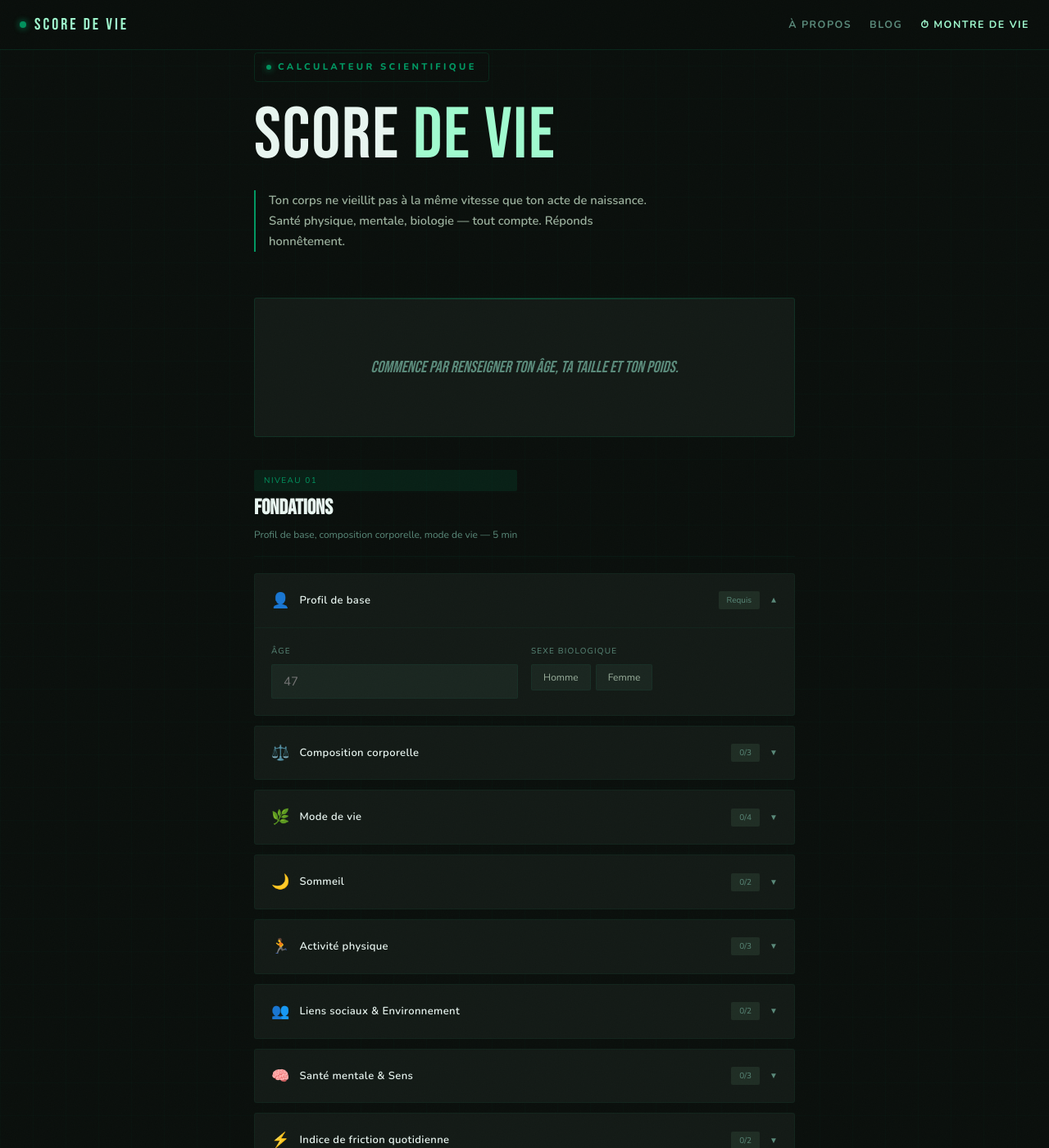
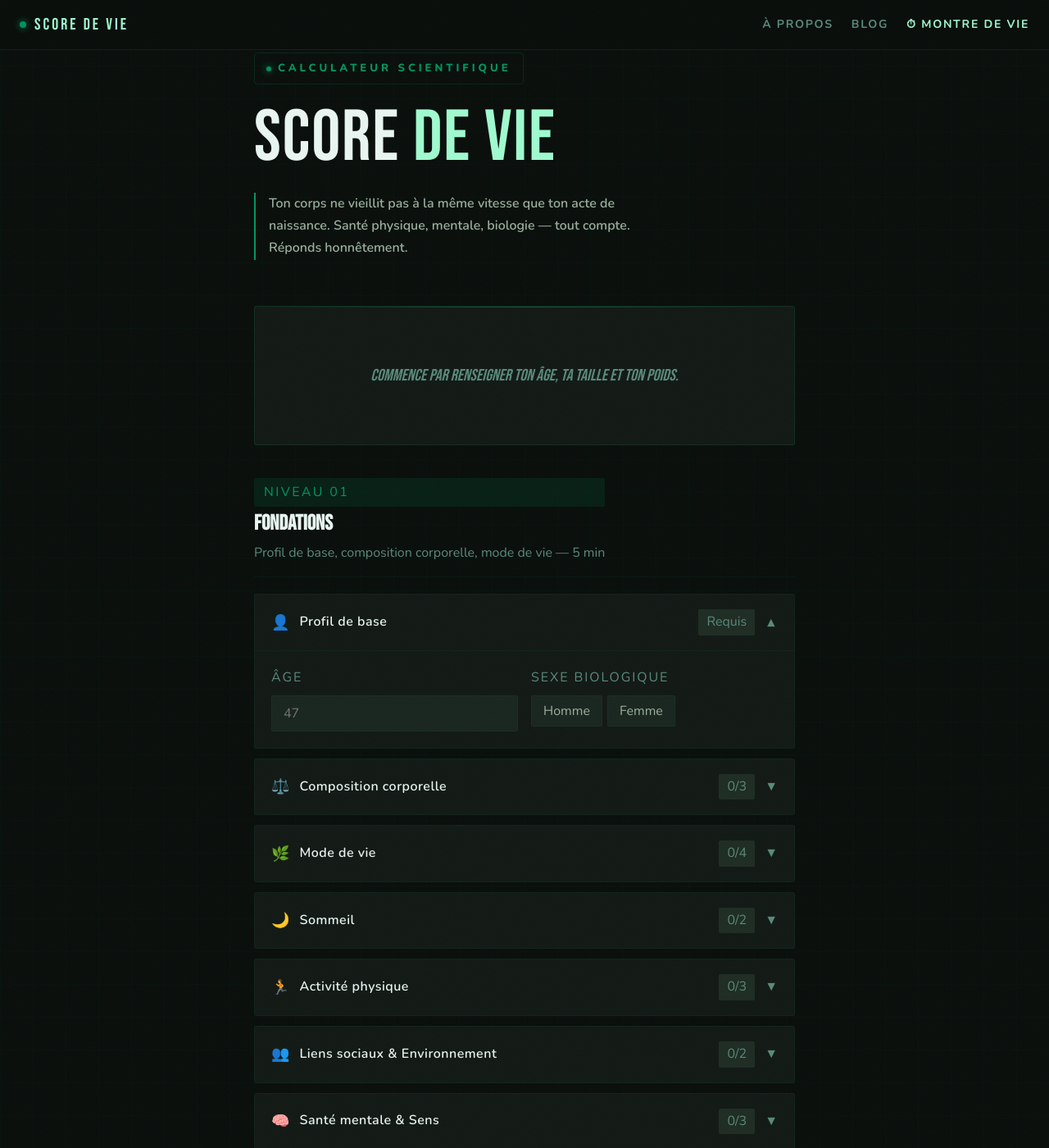
Before and after one commit to SebRunNature/memento-mori, a Jekyll site: the page score/index.html, which Jekyll copies as it is, in a window 1280 px wide and 1400 px high. Shown: the whole window at 82% size. Built offline with Jekyll 4.4.1, drawn with Linux system fonts in a browser that asks for light colours.

Commit message:
Update index.html

```diff
--- a/score/index.html
+++ b/score/index.html
@@ -38,7 +38,7 @@ body {
   background: var(--bg);
   color: var(--ink);
   font-family: 'Nunito', sans-serif;
-  font-size: 15px;
+  font-size: 16px;
   line-height: 1.6;
   min-height: 100vh;
   overflow-x: hidden;
@@ -119,7 +119,7 @@ nav {
 }
 .nav-link {
   font-family: 'Nunito', sans-serif;
-  font-size: 0.78rem;
+  font-size: 0.88rem;
   font-weight: 700;
   letter-spacing: 0.12em;
   text-transform: uppercase;
@@ -131,7 +131,7 @@ nav {
 @media (max-width: 560px) {
   nav { padding: 12px 16px; }
   .nav-right { gap: 14px; }
-  .nav-link { font-size: 0.7rem; letter-spacing: 0.08em; }
+  .nav-link { font-size: 0.82rem; letter-spacing: 0.08em; }
   /* On masque "À propos" et "Blog" sur très petit écran, on garde Montre de Vie */
   .nav-link.nav-secondary { display: none; }
 }
@@ -143,7 +143,7 @@ nav {
   align-items: center;
   gap: 8px;
   font-family: 'Nunito', sans-serif;
-  font-size: 0.7rem;
+  font-size: 0.82rem;
   font-weight: 800;
   letter-spacing: 0.3em;
   text-transform: uppercase;
@@ -183,7 +183,7 @@ nav {
 }
 .hero-sub {
   font-family: 'Nunito', sans-serif;
-  font-size: 0.92rem;
+  font-size: 1rem;
   font-weight: 600;
   color: var(--ink2);
   max-width: 480px;
@@ -238,7 +238,7 @@ nav {
 
 .age-label {
   font-family: 'Nunito', sans-serif;
-  font-size: 9px;
+  font-size: 16px;
   letter-spacing: 0.2em;
   text-transform: uppercase;
   color: var(--ink3);
@@ -270,7 +270,7 @@ nav {
 }
 .result-meta-label {
   font-family: 'Nunito', sans-serif;
-  font-size: 9px;
+  font-size: 16px;
   letter-spacing: 0.15em;
   text-transform: uppercase;
   color: var(--ink3);
@@ -308,7 +308,7 @@ nav {
   gap: 12px;
 }
 .fbar-label {
-  font-size: 11px;
+  font-size: 16px;
   color: var(--ink3);
   width: 120px;
   flex-shrink: 0;
@@ -328,7 +328,7 @@ nav {
 }
 .fbar-val {
   font-family: 'Nunito', sans-serif;
-  font-size: 10px;
+  font-size: 16px;
   width: 48px;
   text-align: right;
   flex-shrink: 0;
@@ -348,7 +348,7 @@ nav {
 }
 .level-num {
   font-family: 'Nunito', sans-serif;
-  font-size: 10px;
+  font-size: 16px;
   letter-spacing: 0.15em;
   color: var(--green);
   background: var(--green-dim);
@@ -362,7 +362,7 @@ nav {
   color: var(--ink);
 }
 .level-desc {
-  font-size: 12px;
+  font-size: 16px;
   color: var(--ink3);
   margin-top: 2px;
 }
@@ -397,7 +397,7 @@ nav {
 }
 .qcard-icon { font-size: 18px; }
 .qcard-name {
-  font-size: 13px;
+  font-size: 16px;
   font-weight: 600;
   letter-spacing: 0.03em;
   color: var(--ink);
@@ -406,7 +406,7 @@ nav {
 
 .qcard-badge {
   font-family: 'Nunito', sans-serif;
-  font-size: 10px;
+  font-size: 16px;
   padding: 3px 10px;
   border-radius: 2px;
   background: var(--surface3);
@@ -418,7 +418,7 @@ nav {
   color: var(--green);
 }
 .qcard-chevron {
-  font-size: 10px;
+  font-size: 16px;
   color: var(--ink3);
   transition: transform 0.2s;
 }
@@ -444,14 +444,14 @@ nav {
 .field-label {
   display: block;
   font-family: 'Nunito', sans-serif;
-  font-size: 10px;
+  font-size: 16px;
   letter-spacing: 0.12em;
   text-transform: uppercase;
   color: var(--ink3);
   margin-bottom: 8px;
 }
 .field-hint {
-  font-size: 11px;
+  font-size: 16px;
   color: var(--ink3);
   margin-top: 6px;
   line-height: 1.5;
@@ -465,7 +465,7 @@ input[type="number"] {
   border-radius: 2px;
   padding: 10px 14px;
   font-family: 'Nunito', sans-serif;
-  font-size: 15px;
+  font-size: 16px;
   color: var(--ink);
   outline: none;
   transition: border-color 0.15s;
@@ -483,7 +483,7 @@ input[type="number"]:focus { border-color: var(--green); }
   border-radius: 2px;
   padding: 7px 14px;
   font-family: 'Nunito', sans-serif;
-  font-size: 12px;
+  font-size: 16px;
   color: var(--ink2);
   cursor: pointer;
   transition: all 0.12s;
@@ -525,7 +525,7 @@ input[type="number"]:focus { border-color: var(--green); }
   transition: color 0.3s;
 }
 .imc-cat {
-  font-size: 11px;
+  font-size: 16px;
   color: var(--ink3);
   transition: color 0.3s;
 }
@@ -547,7 +547,7 @@ input[type="number"]:focus { border-color: var(--green); }
 }
 .grip-accordion-title {
   font-family: 'Nunito', sans-serif;
-  font-size: 10px;
+  font-size: 16px;
   letter-spacing: 0.1em;
   color: var(--green);
 }
@@ -564,13 +564,13 @@ input[type="number"]:focus { border-color: var(--green); }
   gap: 10px;
   align-items: flex-start;
   margin-bottom: 8px;
-  font-size: 12px;
+  font-size: 16px;
   color: var(--ink2);
   line-height: 1.5;
 }
 .grip-step-n {
   font-family: 'Nunito', sans-serif;
-  font-size: 10px;
+  font-size: 16px;
   color: var(--green);
   background: var(--green-dim);
   padding: 1px 6px;
@@ -579,7 +579,7 @@ input[type="number"]:focus { border-color: var(--green); }
   margin-top: 2px;
 }
 .grip-warning {
-  font-size: 11px;
+  font-size: 16px;
   color: var(--ink3);
   font-style: italic;
   margin-bottom: 12px;
@@ -593,9 +593,9 @@ input[type="number"]:focus { border-color: var(--green); }
   padding: 7px 10px;
   background: var(--surface3);
   border-radius: 2px;
-  font-size: 11px;
-}
-.grip-th-label { color: var(--ink3); font-size: 10px; margin-bottom: 2px; font-family: 'Nunito', sans-serif; letter-spacing: 0.08em; }
+  font-size: 16px;
+}
+.grip-th-label { color: var(--ink3); font-size: 16px; margin-bottom: 2px; font-family: 'Nunito', sans-serif; letter-spacing: 0.08em; }
 .grip-th-val { color: var(--ink2); }
 
 /* SEPARATOR */
@@ -618,7 +618,7 @@ input[type="number"]:focus { border-color: var(--green); }
   padding: 18px 24px;
   font-family: 'Nunito', sans-serif;
   font-weight: 700;
-  font-size: 14px;
+  font-size: 16px;
   letter-spacing: 0.1em;
   text-transform: uppercase;
   cursor: pointer;
@@ -642,7 +642,7 @@ input[type="number"]:focus { border-color: var(--green); }
 .save-confirm {
   text-align: center;
   font-family: 'Nunito', sans-serif;
-  font-size: 11px;
+  font-size: 16px;
   color: var(--green);
   margin-top: 10px;
   height: 16px;
@@ -665,7 +665,7 @@ input[type="number"]:focus { border-color: var(--green); }
   color: var(--ink);
 }
 .history-empty {
-  font-size: 13px;
+  font-size: 16px;
   color: var(--ink3);
   font-style: italic;
 }
@@ -683,14 +683,14 @@ input[type="number"]:focus { border-color: var(--green); }
 .hrow:hover { border-color: var(--border); }
 .hrow-date {
   font-family: 'Nunito', sans-serif;
-  font-size: 10px;
+  font-size: 16px;
   color: var(--ink3);
   min-width: 72px;
 }
-.hrow-summary { flex: 1; font-size: 13px; color: var(--ink2); }
+.hrow-summary { flex: 1; font-size: 16px; color: var(--ink2); }
 .hrow-delta {
   font-family: 'Nunito', sans-serif;
-  font-size: 12px;
+  font-size: 16px;
   font-weight: 700;
 }
 .hrow-delta.good { color: var(--green); }
@@ -715,7 +715,7 @@ input[type="number"]:focus { border-color: var(--green); }
   background: radial-gradient(ellipse at 50% 0%, rgba(0,152,98,0.08) 0%, transparent 60%);
 }
 .montre-cta p {
-  font-size: 13px;
+  font-size: 16px;
   color: var(--ink2);
   line-height: 1.7;
   margin-bottom: 20px;
@@ -727,7 +727,7 @@ input[type="number"]:focus { border-color: var(--green); }
   color: var(--green);
   border: 1px solid var(--green);
   font-family: 'Nunito', sans-serif;
-  font-size: 12px;
+  font-size: 16px;
   letter-spacing: 0.15em;
   text-transform: uppercase;
   padding: 12px 24px;
@@ -744,7 +744,7 @@ input[type="number"]:focus { border-color: var(--green); }
 /* ─── OPTIONAL BADGE ─── */
 .optional-tag {
   font-family: 'Nunito', sans-serif;
-  font-size: 9px;
+  font-size: 16px;
   letter-spacing: 0.15em;
   text-transform: uppercase;
   color: var(--ink3);
@@ -757,7 +757,7 @@ input[type="number"]:focus { border-color: var(--green); }
 
 /* ─── DISCLAIMER ─── */
 .disclaimer {
-  font-size: 11px;
+  font-size: 16px;
   color: var(--ink3);
   text-align: center;
   margin-top: 16px;
@@ -783,7 +783,7 @@ input[type="number"]:focus { border-color: var(--green); }
 .score-live.visible { display: flex; }
 .score-live-label {
   font-family: 'Nunito', sans-serif;
-  font-size: 10px;
+  font-size: 16px;
   letter-spacing: 0.15em;
   text-transform: uppercase;
   color: var(--ink3);
@@ -803,10 +803,10 @@ input[type="number"]:focus { border-color: var(--green); }
 .score-live-num.younger { color: var(--green); }
 .score-live-num.older { color: var(--red); }
 .score-live-num.same { color: var(--ink); }
-.score-live-sep { font-size: 14px; color: var(--ink3); font-style: italic; font-family: 'Bebas Neue', sans-serif; }
+.score-live-sep { font-size: 16px; color: var(--ink3); font-style: italic; font-family: 'Bebas Neue', sans-serif; }
 .score-live-delta {
   font-family: 'Nunito', sans-serif;
-  font-size: 11px;
+  font-size: 16px;
   padding: 3px 10px;
   border-radius: 2px;
   font-weight: 700;
@@ -815,7 +815,7 @@ input[type="number"]:focus { border-color: var(--green); }
 .score-live-delta.neg { background: var(--red-dim); color: var(--red); }
 .score-live-delta.neu { background: var(--surface3); color: var(--ink3); }
 .score-live-hint {
-  font-size: 10px;
+  font-size: 16px;
   color: var(--ink3);
   font-family: 'Nunito', sans-serif;
   letter-spacing: 0.05em;
@@ -835,7 +835,7 @@ input[type="number"]:focus { border-color: var(--green); }
   margin-bottom: 6px;
 }
 .reco-sub {
-  font-size: 13px;
+  font-size: 16px;
   color: var(--ink3);
   margin-bottom: 24px;
   font-style: italic;
@@ -875,27 +875,27 @@ input[type="number"]:focus { border-color: var(--green); }
 .reco-body { flex: 1; }
 .reco-factor {
   font-family: 'Nunito', sans-serif;
-  font-size: 9px;
+  font-size: 16px;
   letter-spacing: 0.15em;
   text-transform: uppercase;
   color: var(--ink3);
   margin-bottom: 4px;
 }
 .reco-action {
-  font-size: 14px;
+  font-size: 16px;
   font-weight: 600;
   color: var(--ink);
   margin-bottom: 6px;
   line-height: 1.4;
 }
 .reco-detail {
-  font-size: 12px;
+  font-size: 16px;
   color: var(--ink2);
   line-height: 1.6;
 }
 .reco-gain {
   font-family: 'Nunito', sans-serif;
-  font-size: 11px;
+  font-size: 16px;
   color: var(--green);
   margin-top: 8px;
   display: inline-block;
@@ -918,7 +918,7 @@ input[type="number"]:focus { border-color: var(--green); }
   margin-bottom: 4px;
 }
 .chart-sub {
-  font-size: 12px;
+  font-size: 16px;
   color: var(--ink3);
   margin-bottom: 20px;
   font-style: italic;
@@ -961,7 +961,7 @@ canvas#evoChart { width: 100% !important; height: 160px !important; }
 }
 .footer-brand {
   font-family: 'Nunito', sans-serif;
-  font-size: 11px;
+  font-size: 16px;
   font-weight: 700;
   letter-spacing: 0.15em;
   text-transform: uppercase;
@@ -970,7 +970,7 @@ canvas#evoChart { width: 100% !important; height: 160px !important; }
 }
 .footer-links { display: flex; gap: 20px; }
 .footer-link {
-  font-size: 11px;
+  font-size: 16px;
   color: var(--ink3);
   text-decoration: none;
   letter-spacing: 0.08em;
@@ -980,7 +980,7 @@ canvas#evoChart { width: 100% !important; height: 160px !important; }
 }
 .footer-link:hover { color: var(--ink2); }
 .footer-copy {
-  font-size: 10px;
+  font-size: 16px;
   color: var(--ink3);
   font-family: 'Nunito', sans-serif;
   letter-spacing: 0.05em;
@@ -1455,7 +1455,7 @@ canvas#evoChart { width: 100% !important; height: 160px !important; }
       <div class="grip-accordion">
         <div class="grip-accordion-header" onclick="toggleGrip(this)">
           <span class="grip-accordion-title">🤜 COMMENT MESURER AVEC UN PÈSE-PERSONNE ?</span>
-          <span style="font-size:10px;color:var(--ink3)">▼</span>
+          <span style="font-size:13px;color:var(--ink3)">▼</span>
         </div>
         <div class="grip-accordion-body">
           <div class="grip-steps">
```
